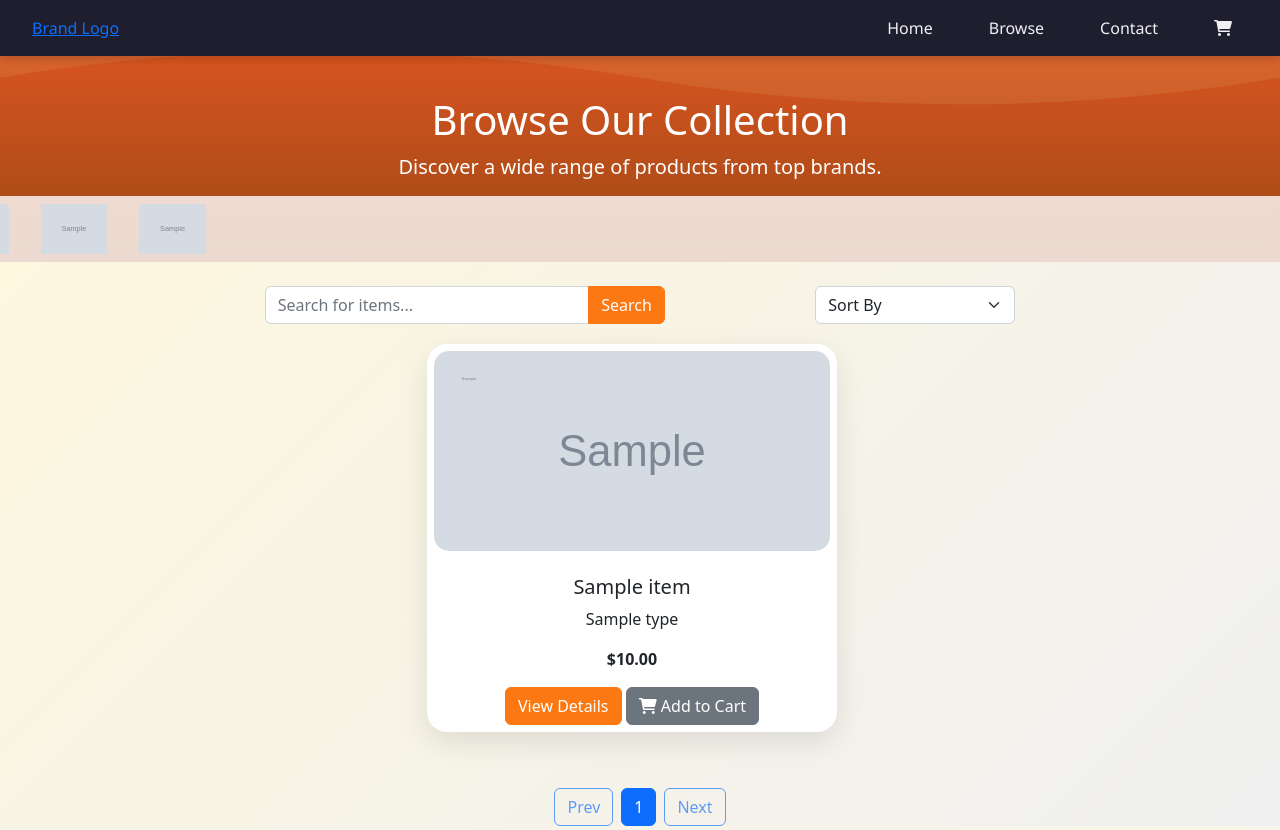
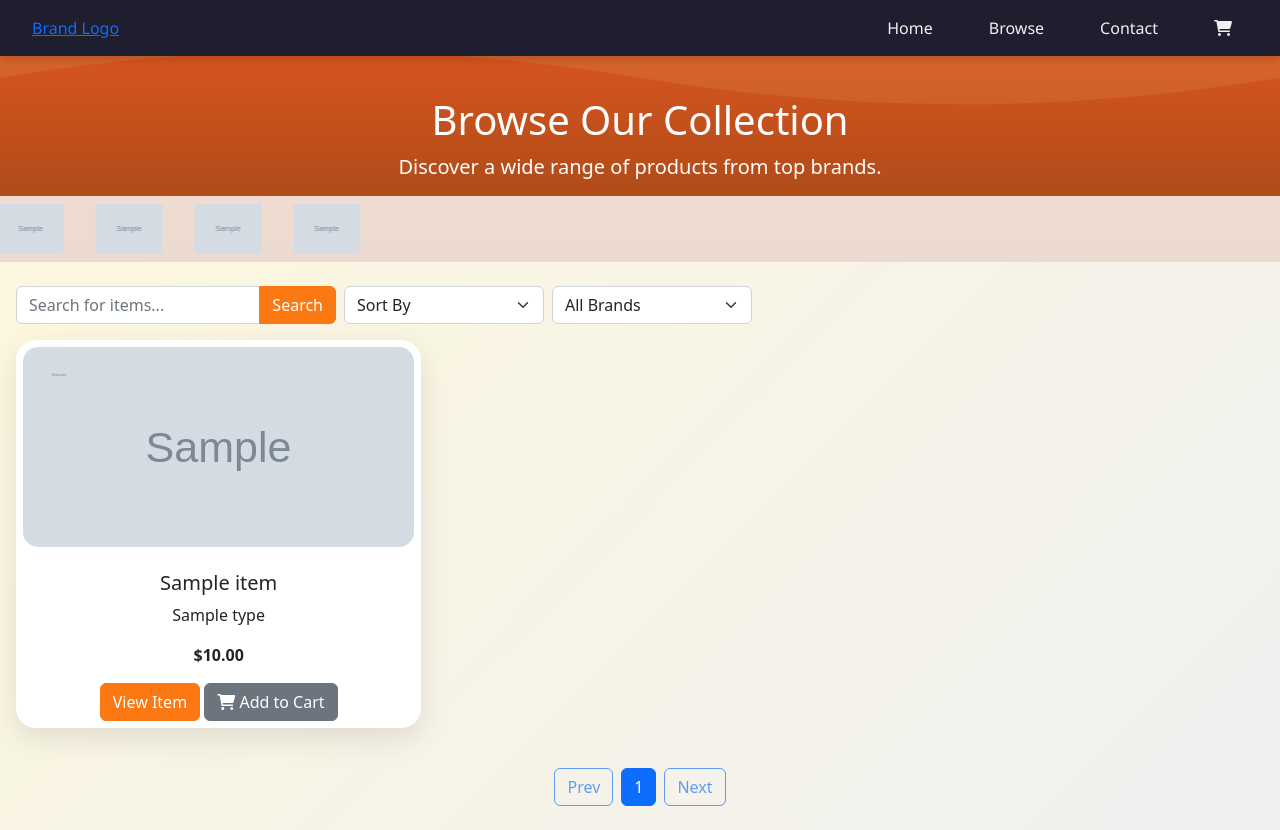
Before and after one commit to Chris-Karagiannis/CSCxUPCHackathon, a Flask app: template templates/browse.jinja in a window 1280 px wide. Run offline with Flask 3, Linux system fonts and the light colour scheme; the template is opened without the code that fills it: most values are stand-ins (such as "Sample title", 1, 10 or a date in 2020); grey boxes marked "Sample" are stand-in pictures.

Commit message:
Add brand filter and improve browse page UI
Introduces a brand filter to the browse page, allowing users to filter products by brand. Refactors the browse form layout, improves the logo showcase, and updates item card actions and image loading for better user experience. Also cleans up unused JavaScript and adjusts pagination controls.

```diff
--- a/app.py
+++ b/app.py
@@ -12,11 +12,17 @@ def index():
 def browse():
     search_query = request.args.get("search", "")
     sort_by = request.args.get("sortBy", "")
+    brand_filter = request.args.get("brandFilter", "")
+
+    page = int(request.args.get("page", 1))  # default to page 1
+    items_per_page = 15
+    offset = (page - 1) * items_per_page
+
 
     conn = sqlite3.connect("product_data.db")
     c = conn.cursor()
 
-    # -- Sorting logic --
+    # Sorting logic
     sort_options = {
         "price_asc": "price ASC",
         "price_desc": "price DESC",
@@ -25,18 +31,24 @@ def browse():
         "type_asc": "type ASC",
         "type_desc": "type DESC",
     }
-    order_clause = sort_options.get(sort_by, "Product.id ASC")  # default sorting
+    order_clause = sort_options.get(sort_by, "Product.id ASC")
 
-    # -- Product Search --
-    like_pattern = f"%{search_query}%"
-    query = f"""
+    # Base query
+    query = """
         SELECT Product.id, title, type, Product.link, Product.img, price, Brand.img, Brand.name, Brand.link
         FROM Product
         JOIN Brand ON Product.brand = Brand.id
-        WHERE title LIKE ? OR type LIKE ?
-        ORDER BY {order_clause}
+        WHERE (title LIKE ? OR type LIKE ?)
     """
-    c.execute(query, (like_pattern, like_pattern))
+    params = [f"%{search_query}%", f"%{search_query}%"]
+
+    # Brand filter
+    if brand_filter:
+        query += " AND Brand.id = ?"
+        params.append(brand_filter)
+
+    query += f" ORDER BY {order_clause} LIMIT 200"
+    c.execute(query, params)
     rows = c.fetchall()
 
     items_list = [
@@ -54,14 +66,12 @@ def browse():
         for row in rows
     ]
 
-    # -- Brand List --
+    # Brand list for dropdown
     c.execute("SELECT id, name, img FROM Brand")
     brands_rows = c.fetchall()
-
     brands_list = [{"id": row[0], "name": row[1], "img": row[2]} for row in brands_rows]
 
     conn.close()
-
     return render_template("browse.jinja", items=items_list, brands=brands_list)
 
 
--- a/templates/browse.jinja
+++ b/templates/browse.jinja
@@ -14,7 +14,7 @@
         }
 
         .badge{
-            z-index: 1001;
+            z-index: 999;
         }
 
         .item-card {
@@ -79,27 +79,18 @@
             <!-- Logo Showcase floating bar -->
             <div class="logo-showcase">
                 <div class="logos-wrapper">
+                {% for i in range(5) %}
                     {% for brand in brands %}
                         <a href="#" class="logo-item">
                             <img src="{{ brand.img }}" alt="{{ brand.name }}">
                         </a>
                     {% endfor %}
-                {% for brand in brands %}
-                    <a href="#" class="logo-item">
-                        <img src="{{ brand.img }}" alt="{{ brand.name }}">
-                    </a>
-                {% endfor %}
-                {% for brand in brands %}
-                    <a href="#" class="logo-item">
-                        <img src="{{ brand.img }}" alt="{{ brand.name }}">
-                    </a>
                 {% endfor %}
                 </div>
             </div>
         </div>
-        <form action="{{ url_for('browse')}}" onsubmit="searchItems()" id="query" method="GET">
-            <div class="row mb-1 justify-content-center">
-                <div class="d-flex justify-content-between align-items-center px-3" style="width: 60%; max-width: 1200px;">
+        <form action="{{ url_for('browse') }}" method="GET" class="d-flex justify-content-between align-items-center px-3" style="width: 60%; max-width: 1200px;">
+
             <!-- Search Bar -->
             <div class="input-group" style="max-width: 400px;">
                 <input type="text" id="searchBar" class="form-control search-input"
@@ -110,9 +101,8 @@
             </div>
 
             <!-- Sort Dropdown -->
-                    <div>
-                        {# <label for="sortBy" class="form-label mb-0 me-2">Sort:</label> #}
-                        <select class="form-select" id="sortBy" name="sortBy" style="width: 200px;">
+            <div class="ms-2">
+                <select class="form-select" id="sortBy" name="sortBy" style="width: 200px;" onchange="this.form.submit()">
                     <option value="" disabled {% if not request.args.get('sortBy') %}selected{% endif %}>Sort By</option>
                     <option value="price_asc" {% if request.args.get('sortBy') == 'price_asc' %}selected{% endif %}>Price: Low to High</option>
                     <option value="price_desc" {% if request.args.get('sortBy') == 'price_desc' %}selected{% endif %}>Price: High to Low</option>
@@ -122,10 +112,22 @@
                     <option value="type_desc" {% if request.args.get('sortBy') == 'type_desc' %}selected{% endif %}>Type: Z to A</option>
                 </select>
             </div>
-                </div>
+
+            <!-- Brand Filter -->
+            <div class="ms-2">
+                <select class="form-select" id="brandFilter" name="brandFilter" style="width: 200px;" onchange="this.form.submit()">
+                    <option value="" {% if not request.args.get('brandFilter') %}selected{% endif %}>All Brands</option>
+                    {% for brand in brands %}
+                        <option value="{{ brand.id }}"
+                            {% if request.args.get('brandFilter') == brand.id|string %}selected{% endif %}>
+                            {{ brand.name }}
+                        </option>
+                    {% endfor %}
+                </select>
             </div>
         </form>
-        <div class="item-grid row g-3 pt-3 me-2 justify-content-center" id="itemGrid">
+
+        <div class="item-grid row g-3 ms-2 pt-3 me-2" id="itemGrid">
             {% for item in items %}
                 <div class="col-md-4">
                     <div class="item-card p-1">
@@ -133,13 +135,13 @@
                             <a class="badge position-absolute top-0 start-0 m-2" href="{{ item.brand_link }}" target="_blank" title="Go to {{ item.brand_name }} website">
                                 <img src="{{ item.brand_logo }}" alt="{{ item.brand_logo }}" style="height: 30px; width: auto;">
                             </a>
-                            <img src="{{ item.img }}" alt="{{ item.title }}" class="img-fluid mb-3"
+                            <img src="{{ item.img }}" alt="{{ item.title }}" class="img-fluid mb-3" loading="lazy"
                                 style="border-radius: 15px; max-height: 200px; object-fit: cover; width: 100%;">
                         </div>
                         <h5 class="item-title mt-2 text-truncate">{{ item.title }}</h5>
                         <p class="item-type">{{ item.type }}</p>
                         <p class="fw-bold">${{ "%.2f"|format(item.price) }}</p>
-                        <a href="{{ item.link }}" target="_blank" class="btn btn-primary">View Details</a>
+                        <a href="{{ item.link }}" target="_blank" class="btn btn-primary">View Item</a>
                         <a href="#" class="btn btn-secondary"><i class="fa-solid fa-cart-shopping"></i> Add to Cart</a>
                     </div>
                 </div>
@@ -149,7 +151,7 @@
         {% if items | length == 0 %}
             <p class="text-center">No items found.</p>
         {% else %}
-            <div class="d-flex justify-content-center mt-4" id="paginationControls"></div>
+            <div class="d-flex justify-content-center mt-2 mb-4" id="paginationControls"></div>
         {% endif %}
     </div>
 </body>
@@ -168,10 +170,6 @@
             }
         }
     }
-
-    document.getElementById("sortBy").addEventListener("change", function() {
-        this.form.submit();
-    });
 
     function paginateItems(itemsPerPage) {
         const items = document.querySelectorAll('.item-card');
@@ -216,7 +214,6 @@
         showPage(currentPage);
         createControls();
     }
-
     document.addEventListener('DOMContentLoaded', () => paginateItems(15));
 </script>
 </html>
```
Lines whose indentation alone changed are shown as unchanged.
